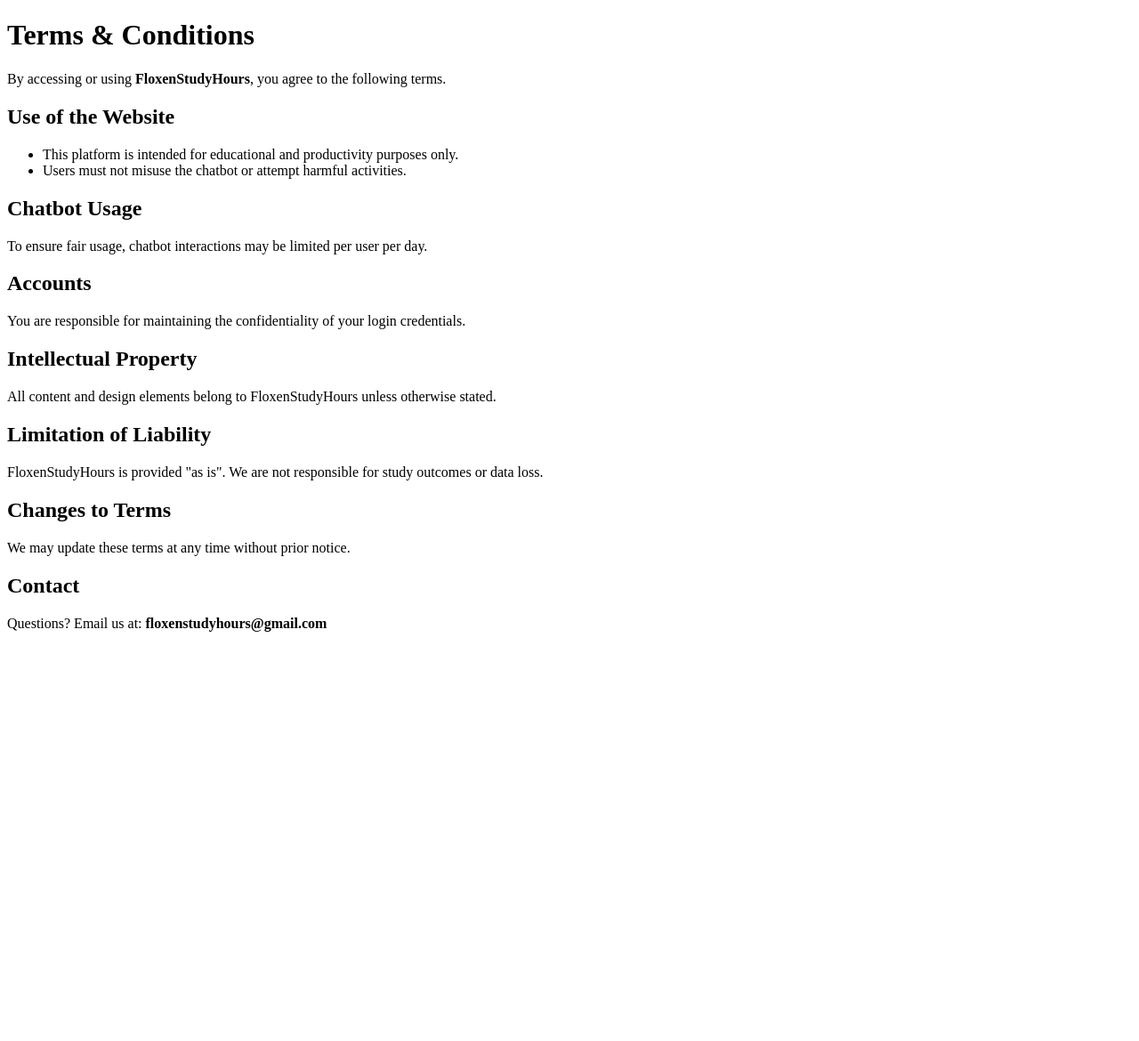
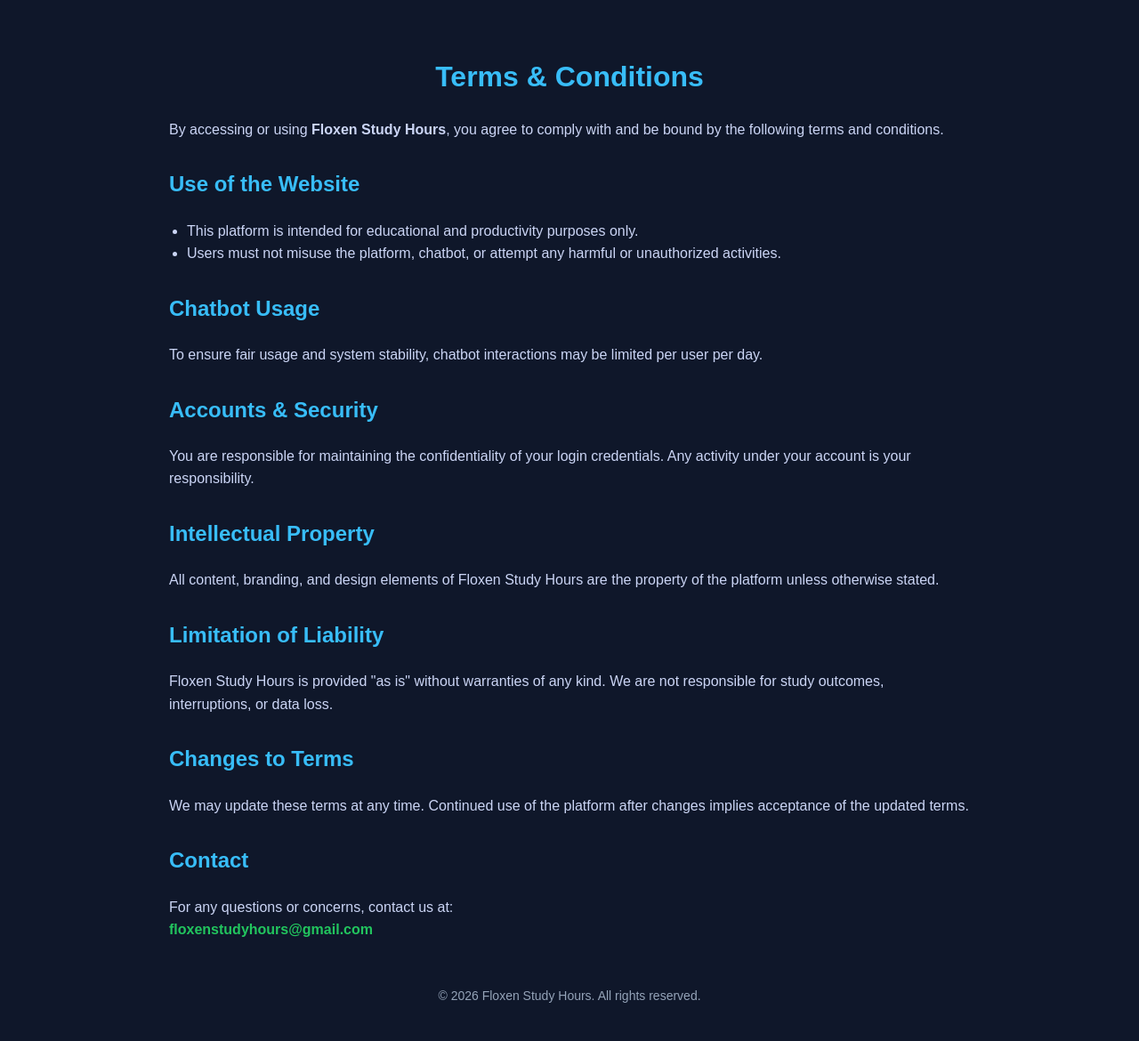
Before and after one commit to bhavishya72005/floxen-study-hours-app, a Flask app: page /terms in a window 1280 px wide. Shown: the whole page at 89% size. Before the commit the page ends 710 px from the top, so only its background shows below. Run offline with Flask 3, Linux system fonts and the light colour scheme.

Commit message:
Update terms and conditions page styles

```diff
--- a/templates/terms.html
+++ b/templates/terms.html
@@ -1,55 +1,122 @@
 <!DOCTYPE html>
-<html>
+<html lang="en">
 <head>
-  <title>Terms & Conditions | FloxenStudyHours</title>
+  <meta charset="UTF-8">
+  <meta name="viewport" content="width=device-width, initial-scale=1.0">
+
+  <title>Terms & Conditions | Floxen Study Hours</title>
+  <meta name="description" content="Read the Terms and Conditions for using Floxen Study Hours - a productivity platform for focused study sessions.">
   <link rel="canonical" href="https://www.floxenstudyhours.com/terms">
+
+  <!-- Google Ads -->
   <script async src="https://pagead2.googlesyndication.com/pagead/js/adsbygoogle.js?client=ca-pub-2183701268775294"
      crossorigin="anonymous"></script>
+
+  <style>
+    body {
+      font-family: Arial, sans-serif;
+      line-height: 1.6;
+      margin: 0;
+      padding: 0;
+      background: #0f172a;
+      color: #e2e8f0;
+    }
+
+    .container {
+      max-width: 900px;
+      margin: auto;
+      padding: 40px 20px;
+    }
+
+    h1, h2 {
+      color: #38bdf8;
+    }
+
+    h1 {
+      margin-bottom: 20px;
+      text-align: center;
+    }
+
+    h2 {
+      margin-top: 30px;
+    }
+
+    p, li {
+      color: #cbd5f5;
+      font-size: 16px;
+    }
+
+    ul {
+      padding-left: 20px;
+    }
+
+    .email {
+      color: #22c55e;
+      font-weight: bold;
+    }
+
+    footer {
+      margin-top: 50px;
+      text-align: center;
+      font-size: 14px;
+      color: #94a3b8;
+    }
+  </style>
 </head>
+
 <body>
+
+<div class="container">
 
   <h1>Terms & Conditions</h1>
 
   <p>
-By accessing or using <b>FloxenStudyHours</b>, you agree to the following terms.
+    By accessing or using <strong>Floxen Study Hours</strong>, you agree to comply with and be bound by the following terms and conditions.
   </p>
 
   <h2>Use of the Website</h2>
   <ul>
     <li>This platform is intended for educational and productivity purposes only.</li>
-  <li>Users must not misuse the chatbot or attempt harmful activities.</li>
+    <li>Users must not misuse the platform, chatbot, or attempt any harmful or unauthorized activities.</li>
   </ul>
 
   <h2>Chatbot Usage</h2>
   <p>
-To ensure fair usage, chatbot interactions may be limited per user per day.
+    To ensure fair usage and system stability, chatbot interactions may be limited per user per day.
   </p>
 
-<h2>Accounts</h2>
+  <h2>Accounts & Security</h2>
   <p>
-You are responsible for maintaining the confidentiality of your login credentials.
+    You are responsible for maintaining the confidentiality of your login credentials. Any activity under your account is your responsibility.
   </p>
 
   <h2>Intellectual Property</h2>
   <p>
-All content and design elements belong to FloxenStudyHours unless otherwise stated.
+    All content, branding, and design elements of Floxen Study Hours are the property of the platform unless otherwise stated.
   </p>
 
   <h2>Limitation of Liability</h2>
   <p>
-FloxenStudyHours is provided "as is". We are not responsible for study outcomes or data loss.
+    Floxen Study Hours is provided "as is" without warranties of any kind. We are not responsible for study outcomes, interruptions, or data loss.
   </p>
 
   <h2>Changes to Terms</h2>
   <p>
-We may update these terms at any time without prior notice.
+    We may update these terms at any time. Continued use of the platform after changes implies acceptance of the updated terms.
   </p>
 
   <h2>Contact</h2>
   <p>
-Questions? Email us at:
-<b>floxenstudyhours@gmail.com</b>
+    For any questions or concerns, contact us at:
+    <br>
+    <span class="email">floxenstudyhours@gmail.com</span>
   </p>
+
+  <footer>
+    © 2026 Floxen Study Hours. All rights reserved.
+  </footer>
+
+</div>
 
 </body>
 </html>
```
Lines whose indentation alone changed are shown as unchanged.
